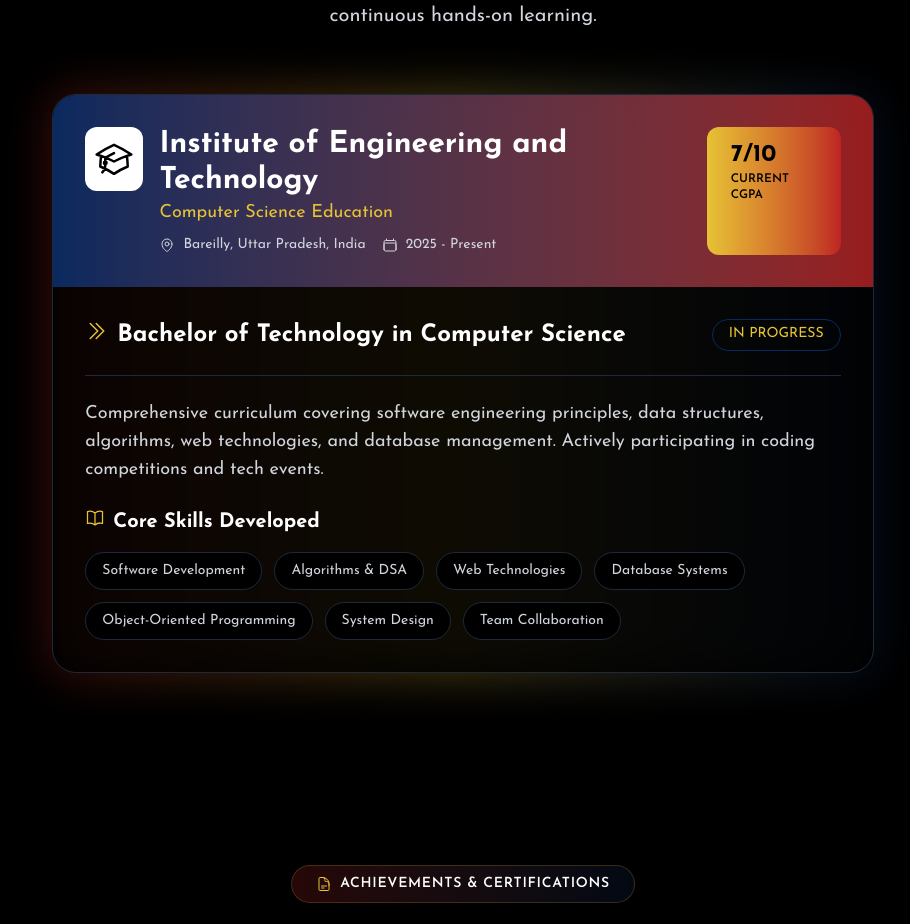
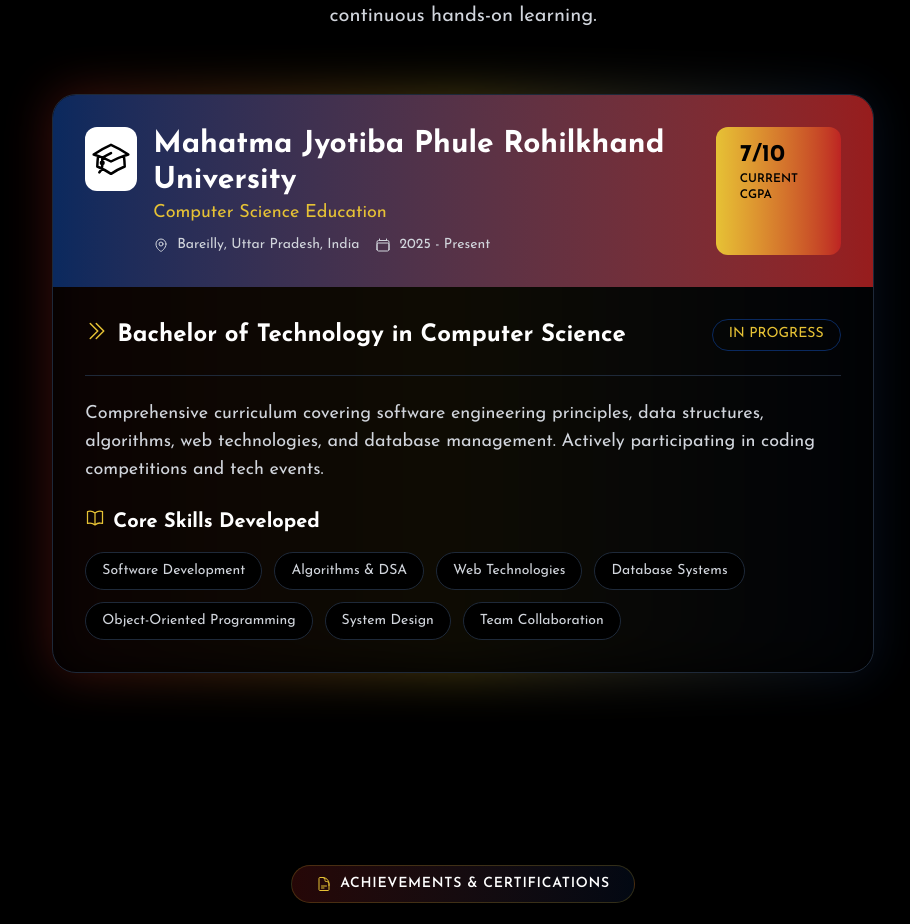
Before and after one commit to h1a2r3s4h/Portfolio, a React (Vite) app: page / in a window 1280 px wide. Shown: the part 3460-4384 px from the top of the page, without its empty margins (177-1087 px from the left). Built offline with nearby package versions, Linux system fonts and the light colour scheme; a web font is replaced by a local one.

Commit message:
Update portfolio UI

```diff
--- a/src/components/Education.jsx
+++ b/src/components/Education.jsx
@@ -13,7 +13,7 @@
 const Education = () => {
   const education = [
     {
-      institute: "Institute of Engineering and Technology",
+      institute: "Mahatma Jyotiba Phule Rohilkhand University",
       type: "Computer Science Education",
       actual_location: "Bareilly, Uttar Pradesh, India",
       location: "On-Campus",
```
